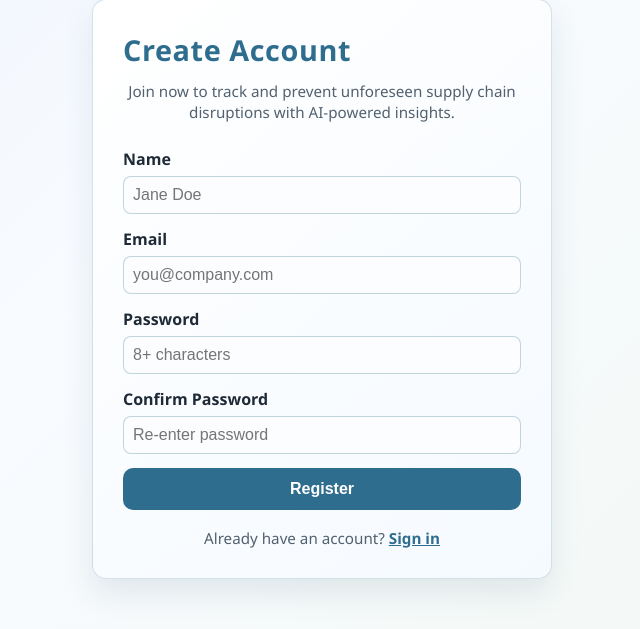
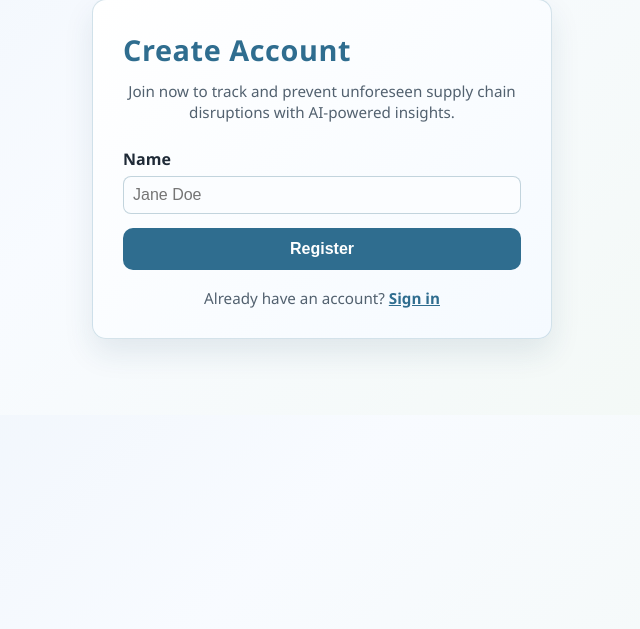
Before and after one commit to Jayabari/AI-Powered-Supply-Chain-Disruption-Prediction-Resilience-Intelligence-Platform, a Flask app: page /register in a window 1280 px wide. Shown: the part 117-746 px from the top of the page, without its empty margins (318-958 px from the left). Run offline with Flask 3, Linux system fonts and the light colour scheme.

Commit message:
register commit

```diff
--- a/templates/register.html
+++ b/templates/register.html
@@ -12,20 +12,6 @@
       <input type="text" name="name" required placeholder="Jane Doe">
     </label>
 
-    <label>
-      Email
-      <input type="email" name="email" required placeholder="you@company.com">
-    </label>
-
-    <label>
-      Password
-      <input type="password" name="password" minlength="8" required placeholder="8+ characters">
-    </label>
-    <label>
-      Confirm Password
-      <input type="password" name="confirm_password" minlength="8" required placeholder="Re-enter password">
-    </label>
-
     <div class="form-action">
       <button type="submit">Register</button>
     </div>
```
